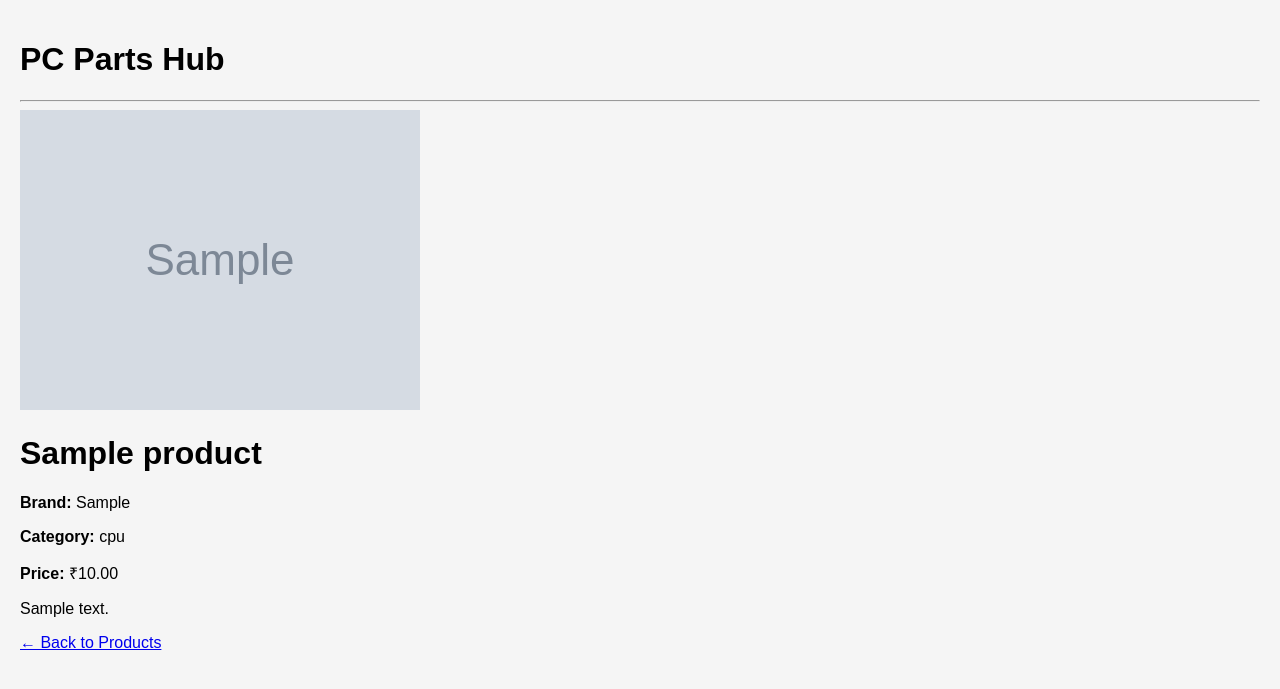
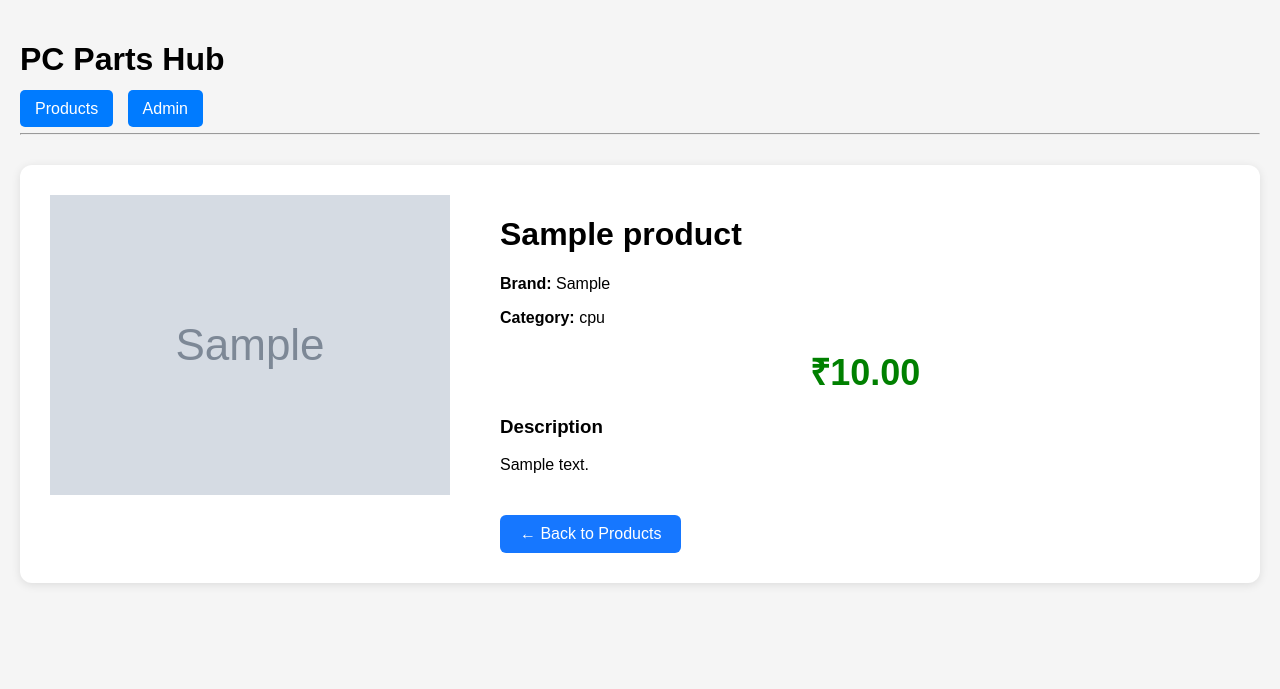
Before and after one commit to Biswajitfiguringthingsout/pc-parts-hub, a Django app: page /products/1/ in a window 1280 px wide. Shown: the top 689 px of the page. Run offline with Django 5.2, Linux system fonts and the light colour scheme; tables that the repository leaves empty hold one stand-in row (values such as "Sample post"); grey boxes marked "Sample" are stand-in pictures.

Commit message:
Enhance product catalog with search, navigation, and product details

```diff
--- a/PCbuild/settings.py
+++ b/PCbuild/settings.py
@@ -123,3 +123,4 @@ USE_TZ = True
 STATIC_URL = 'static/'
 MEDIA_URL = '/media/'
 MEDIA_ROOT = BASE_DIR / 'media'
+DEFAULT_AUTO_FIELD = 'django.db.models.BigAutoField'
--- a/products/static/css/style.css
+++ b/products/static/css/style.css
@@ -62,8 +62,79 @@ button:hover {
 .categories a:hover {
     opacity: 0.9;
 }
+.image-container {
+    height: 220px;
+    display: flex;
+    align-items: center;
+    justify-content: center;
+}
+
 .product-image {
-    width: 250px;
-    height: 250px;
+    max-width: 100%;
+    max-height: 200px;
     object-fit: contain;
 }
+
+.product-card {
+    width: 300px;
+    min-height: 500px;
+    padding: 15px;
+}
+.navbar {
+    margin: 15px 0;
+}
+
+.navbar a {
+    text-decoration: none;
+    background: #007bff;
+    color: white;
+    padding: 10px 15px;
+    border-radius: 5px;
+    margin-right: 10px;
+}
+
+.navbar a:hover {
+    background: #0056b3;
+}
+.product-detail {
+    display: flex;
+    align-items: flex-start;
+    gap: 50px;
+    max-width: 1200px;
+    margin: 30px auto;
+    padding: 30px;
+    background: white;
+    border-radius: 12px;
+    box-shadow: 0 2px 10px rgba(0,0,0,0.1);
+}
+
+.detail-image {
+    flex: 0 0 400px;
+}
+
+.detail-image img {
+    width: 100%;
+    max-width: 400px;
+    height: auto;
+    object-fit: contain;
+}
+
+.detail-info {
+    flex: 1;
+}
+
+.detail-price {
+    color: green;
+    font-size: 36px;
+    margin: 20px 0;
+}
+
+.back-btn {
+    display: inline-block;
+    margin-top: 25px;
+    padding: 10px 20px;
+    background: #1677ff;
+    color: white;
+    text-decoration: none;
+    border-radius: 6px;
+}
--- a/products/templates/base.html
+++ b/products/templates/base.html
@@ -1,17 +1,29 @@
-<!-- base.html -->
 <!DOCTYPE html>
 <html>
 <head>
     <title>PC Parts Hub</title>
+
+    {% load static %}
+    <link rel="stylesheet" href="{% static 'css/style.css' %}">
 </head>
+
 <body>
-    {% load static %}
 
-    <link rel="stylesheet" href="{% static 'css/style.css' %}">
-    <h1>PC Parts Hub</h1>
+    <h1>
+        <a href="/products/" style="text-decoration:none;color:inherit;">
+            PC Parts Hub
+        </a>
+    </h1>
+
+    <nav class="navbar">
+        <a href="/products/">Products</a>
+        <a href="/admin/">Admin</a>
+    </nav>
+
     <hr>
 
     {% block content %}
     {% endblock %}
+
 </body>
 </html>
--- a/products/templates/products/product_detail.html
+++ b/products/templates/products/product_detail.html
@@ -1,16 +1,31 @@
 {% extends "base.html" %}
 
 {% block content %}
+
+<div class="product-detail">
+
+    <div class="detail-image">
         {% if product.image %}
             <img src="{{ product.image.url }}" alt="{{ product.name }}">
         {% endif %}
+    </div>
+
+    <div class="detail-info">
         <h1>{{ product.name }}</h1>
 
         <p><strong>Brand:</strong> {{ product.brand }}</p>
         <p><strong>Category:</strong> {{ product.category }}</p>
-<p><strong>Price:</strong> ₹{{ product.price }}</p>
+
+        <h2 class="detail-price">₹{{ product.price }}</h2>
+
+        <h3>Description</h3>
         <p>{{ product.description }}</p>
 
-<a href="/products/">← Back to Products</a>
+        <a href="/products/" class="back-btn">
+            ← Back to Products
+        </a>
+    </div>
+
+</div>
 
 {% endblock %}
--- a/products/views.py
+++ b/products/views.py
@@ -1,13 +1,24 @@
 from django.shortcuts import render, get_object_or_404
 from .models import Product
 
+
 def product_list(request):
     products = Product.objects.all()
+
+    query = request.GET.get('q', '').strip()
+
+    if query:
+        products = products.filter(name__icontains=query)
+
     return render(
         request,
         'products/product_list.html',
-        {'products': products}
+        {
+            'products': products,
+            'query': query,
+        }
     )
+
 
 def product_detail(request, id):
     product = get_object_or_404(Product, id=id)
@@ -17,11 +28,21 @@ def product_detail(request, id):
         'products/product_detail.html',
         {'product': product}
     )
+
+
 def products_by_category(request, category):
     products = Product.objects.filter(category=category)
+
+    query = request.GET.get('q', '').strip()
+
+    if query:
+        products = products.filter(name__icontains=query)
 
     return render(
         request,
         'products/product_list.html',
-        {'products': products}
+        {
+            'products': products,
+            'query': query,
+        }
     )
```
Also changed, not shown: products/templates/products/product_list.html (+14 -3 lines). Lines whose indentation alone changed are shown as unchanged.
